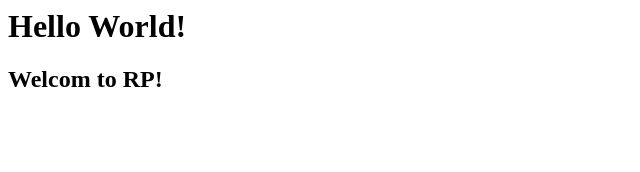
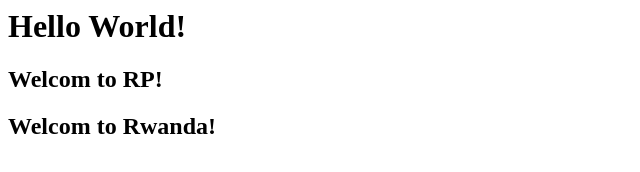
Before and after one commit to sun-kic/jenkinstest, a plain HTML site: page index.html in a window 1280 px wide. Shown: the whole page, without its empty margins (0-640 px from the left). Drawn offline with Linux system fonts and the light colour scheme.

Commit message:
Update index.html

```diff
--- a/index.html
+++ b/index.html
@@ -1,2 +1,3 @@
 <h1>Hello World!</h1>
 <h2>Welcom to RP!</h2>
+<h2>Welcom to Rwanda!</h2>
```
